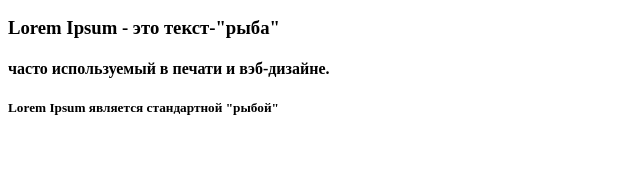
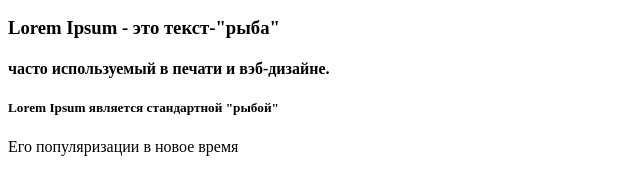
Before and after one commit to roman532/roman5322.github.io, a plain HTML site: page indix.html in a window 1280 px wide. Shown: the part 110-304 px from the top of the page, without its empty margins (0-640 px from the left). Drawn offline with Linux system fonts and the light colour scheme.

Commit message:
commit 8

```diff
--- a/indix.html
+++ b/indix.html
@@ -12,5 +12,6 @@
     <h3>Lorem Ipsum - это текст-"рыба"</h3>
     <h4>часто используемый в печати и вэб-дизайне.</h4>
     <h5>Lorem Ipsum является стандартной "рыбой"</h5>
+    <p>Его популяризации в новое время</p>
 </body>
 </html>
```
